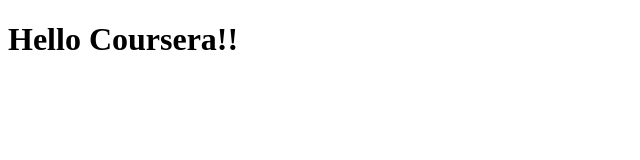
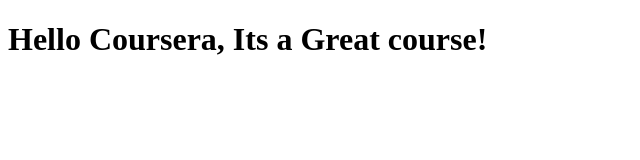
Before and after one commit to Sword-Fish/Coursera-test, a plain HTML site: page site/index.html in a window 1280 px wide. Shown: the whole page, without its empty margins (0-640 px from the left). Drawn offline with Linux system fonts and the light colour scheme.

Commit message:
Small addition made to the page content

```diff
--- a/site/index.html
+++ b/site/index.html
@@ -4,6 +4,6 @@
 	<title>Hello Coursera!</title>
 </head>
 <body>
-<h1>Hello Coursera!!</h1>
+<h1>Hello Coursera, Its a Great course!</h1>
 </body>
 </html>
```
